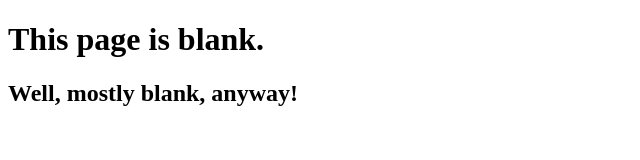
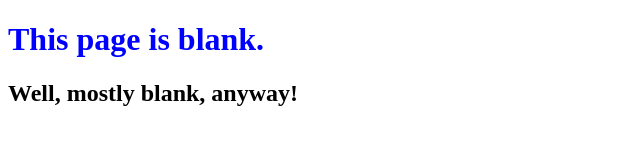
Before and after one commit to hansedw/0main_openSAP_repo, a plain HTML site: page index.html in a window 1280 px wide. Shown: the whole page, without its empty margins (0-640 px from the left). Drawn offline with Linux system fonts and the light colour scheme.

Commit message:
added blue color to index.html

```diff
--- a/index.html
+++ b/index.html
@@ -5,7 +5,7 @@
 		<title>An Empty Web Page</title>
 	</head>
 	<body>
-		<h1>This page is blank.</h1>
+		<h1 style = "color: Blue">This page is blank.</h1>
 		<h2>Well, mostly blank, anyway!</h2>
 	</body>
 </html>
```
Also changed, not shown: 1 other file.
